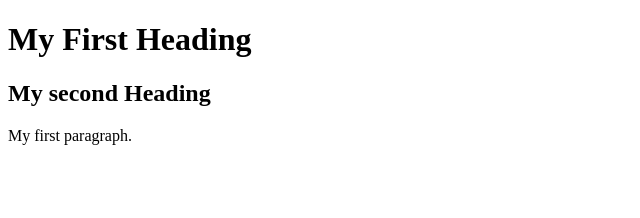
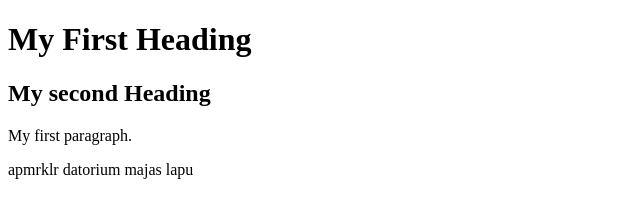
Before and after one commit to salvis223/aaaaa, a plain HTML site: page index.html in a window 1280 px wide. Shown: the whole page, without its empty margins (0-640 px from the left). Drawn offline with Linux system fonts and the light colour scheme.

Commit message:
Update index.html

```diff
--- a/index.html
+++ b/index.html
@@ -9,4 +9,4 @@
 <p>My first paragraph.</p>
 
 </body>
-</html>
+<p><a"https://datorium.eu">apmrklr datorium majas lapu</a></p>
```
